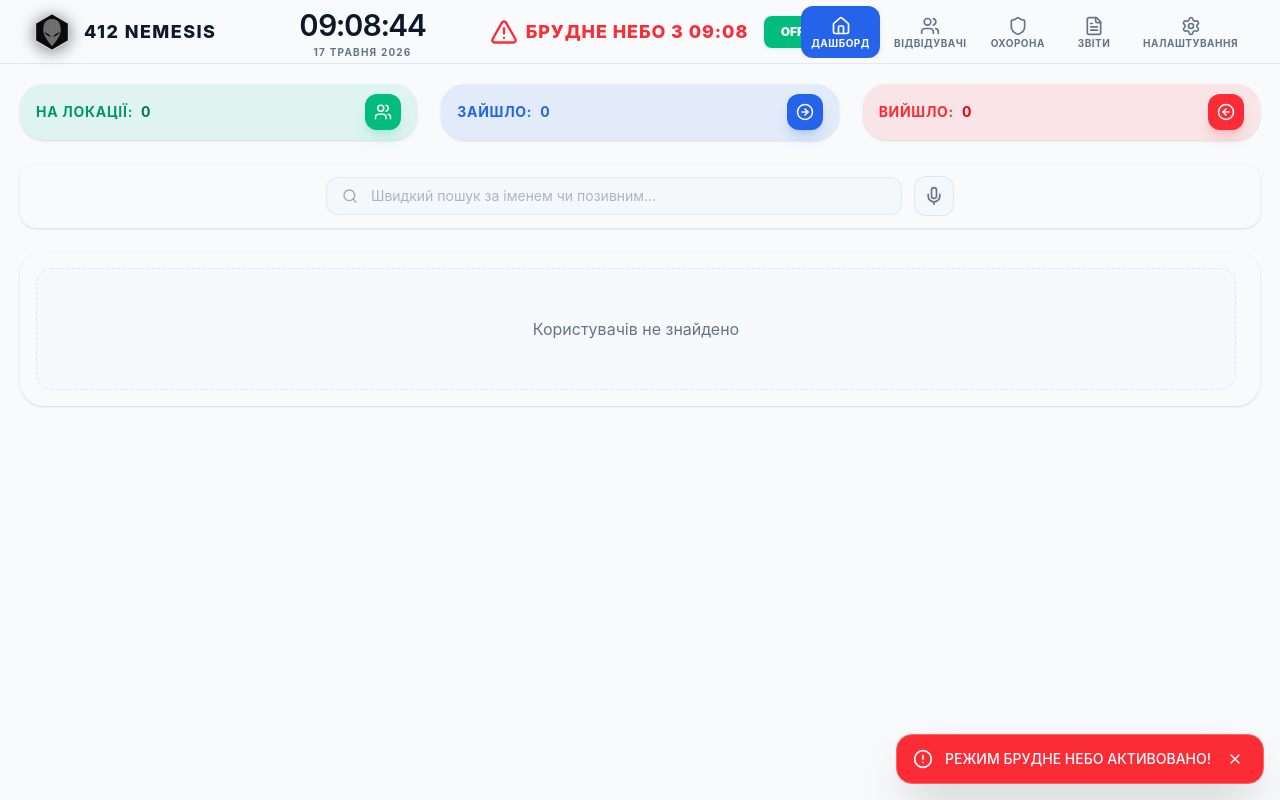
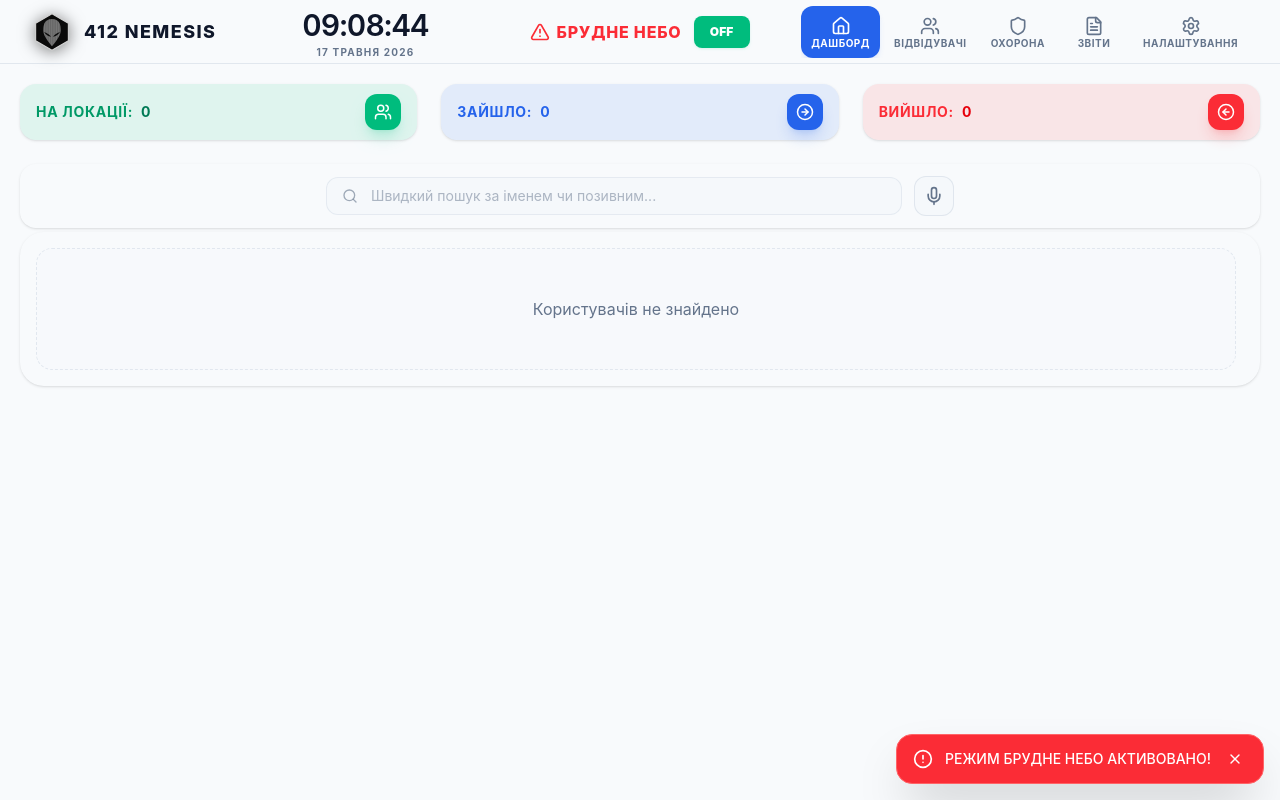
Before and after one commit to tonyresh/akacia, a React (Vite) app: page / in a window 1280 px wide. Both pictures are taken after a click on the button "ON". Built offline with nearby package versions, Linux system fonts and the light colour scheme.

Commit message:
style: update header layout and dashboard card radius
Refactor the header structure to improve alignment and update dashboard cards to use a consistent rounded-2xl border radius.

```diff
--- a/src/components/Layout.tsx
+++ b/src/components/Layout.tsx
@@ -33,12 +33,9 @@ export default function Layout() {
     <div className="flex flex-col h-screen bg-background overflow-hidden text-foreground">
       {/* Top Header */}
       <header className="hidden landscape:flex items-center justify-between px-3 sm:px-6 md:px-8 border-b border-border bg-card h-16 shrink-0 select-none no-print">
-        {/* Left: Logo */}
-        <div className="flex items-center shrink-0">
+        {/* Left Column: Logo and Clock centered between Logo and Dirty Sky */}
+        <div className="flex-1 flex items-center min-w-0">
           <Logo className="w-auto shrink-0" />
-        </div>
-
-        {/* Center-Left: Time & Date (Centered between Logo and Dirty Sky) */}
           <div className="flex-1 flex justify-center items-center px-2 min-w-0">
             <div className="flex flex-col items-center justify-center leading-none text-center">
               <span className="text-lg sm:text-2xl md:text-3xl font-semibold tabular-nums tracking-tight text-foreground">
@@ -49,9 +46,10 @@ export default function Layout() {
               </span>
             </div>
           </div>
+        </div>
 
-        {/* Center-Right: Dirty Sky Controls (Centered between Clock and Menu) */}
-        <div className="flex-1 flex justify-center items-center px-2 min-w-0">
+        {/* Center Column: Dirty Sky Controls (centered between Logo and Menu) */}
+        <div className="shrink-0 flex justify-center items-center px-4">
           {!activeDirtySky ? (
             <div className="flex items-center gap-2 select-none shrink-0">
               <span className="text-[10px] sm:text-xs font-bold tracking-wider uppercase text-muted-foreground">Брудне небо</span>
@@ -67,10 +65,10 @@ export default function Layout() {
               </button>
             </div>
           ) : (
-            <div className="flex items-center gap-3 sm:gap-4 select-none shrink-0 justify-center">
-              <div className="flex items-center gap-2 text-red-500 animate-pulse font-extrabold text-xs sm:text-sm md:text-base lg:text-lg uppercase tracking-wider">
-                <TriangleAlert className="w-5 h-5 sm:w-6 sm:h-6 md:w-7 md:h-7 shrink-0" />
-                <span>Брудне небо з {format(new Date(activeDirtySky.startTime), 'HH:mm')}</span>
+            <div className="flex items-center gap-2 sm:gap-3 select-none shrink-0 justify-center">
+              <div className="flex items-center gap-1.5 text-red-500 animate-pulse font-extrabold text-xs sm:text-sm md:text-base uppercase tracking-wider">
+                <TriangleAlert className="w-4 h-4 sm:w-5 sm:h-5 shrink-0" />
+                <span>Брудне небо</span>
               </div>
               <button
                 onClick={() => {
@@ -86,8 +84,8 @@ export default function Layout() {
           )}
         </div>
 
-        {/* Right: Nav Menu */}
-        <div className="flex items-center justify-end shrink-0">
+        {/* Right Column: Nav Menu */}
+        <div className="flex-1 flex items-center justify-end min-w-0">
           <nav className="flex items-center gap-0.5 sm:gap-1 overflow-x-auto hide-scrollbar">
             {navItems.map((item) => (
               <NavLink
--- a/src/pages/Dashboard.tsx
+++ b/src/pages/Dashboard.tsx
@@ -444,7 +444,7 @@ export default function Dashboard() {
       <div className="grid grid-cols-1 sm:grid-cols-3 gap-4 sm:gap-6">
         <div
           onClick={() => setModalType('on_location')}
-          className="bg-emerald-500/10 rounded-3xl py-2 sm:py-2.5 px-3 sm:px-4 flex items-center justify-between shadow-sm hover:shadow-md transition-all active:scale-95 cursor-pointer"
+          className="bg-emerald-500/10 rounded-2xl py-2 sm:py-2.5 px-3 sm:px-4 flex items-center justify-between shadow-sm hover:shadow-md transition-all active:scale-95 cursor-pointer"
         >
           <div className="flex items-center gap-2">
             <div className="text-xs sm:text-sm text-emerald-600 font-bold uppercase tracking-wider">На локації:</div>
@@ -457,20 +457,20 @@ export default function Dashboard() {
 
         <div
           onClick={() => setModalType('entered')}
-          className="bg-primary/10 rounded-3xl py-2 sm:py-2.5 px-3 sm:px-4 flex items-center justify-between shadow-sm hover:shadow-md transition-all active:scale-95 cursor-pointer"
+          className="bg-primary/10 rounded-2xl py-2 sm:py-2.5 px-3 sm:px-4 flex items-center justify-between shadow-sm hover:shadow-md transition-all active:scale-95 cursor-pointer"
         >
           <div className="flex items-center gap-2">
             <div className="text-xs sm:text-sm text-primary font-bold uppercase tracking-wider">Зайшло:</div>
             <div className="text-xs sm:text-sm font-bold text-primary">{enteredTodayCount}</div>
           </div>
           <div className="w-7 h-7 sm:w-9 sm:h-9 shrink-0 bg-primary rounded-xl flex items-center justify-center text-primary-foreground font-normal shadow-lg shadow-primary/20">
-             <ArrowRightCircle className="w-3.5 h-3.5 sm:w-4.5 sm:h-4.5" />
+              <ArrowRightCircle className="w-3.5 h-3.5 sm:w-4.5 sm:h-4.5" />
           </div>
         </div>
 
         <div
           onClick={() => setModalType('exited')}
-          className="bg-red-500/10 rounded-3xl py-2 sm:py-2.5 px-3 sm:px-4 flex items-center justify-between shadow-sm hover:shadow-md transition-all active:scale-95 cursor-pointer"
+          className="bg-red-500/10 rounded-2xl py-2 sm:py-2.5 px-3 sm:px-4 flex items-center justify-between shadow-sm hover:shadow-md transition-all active:scale-95 cursor-pointer"
         >
           <div className="flex items-center gap-2">
             <div className="text-xs sm:text-sm text-red-500 font-bold uppercase tracking-wider">Вийшло:</div>
@@ -482,7 +482,7 @@ export default function Dashboard() {
         </div>
       </div>
 
-      <div className="bg-card rounded-2xl p-2 sm:p-3 shadow-sm font-roboto font-normal flex items-center justify-center gap-1.5 sm:gap-3 w-full">
+      <div className="bg-card rounded-2xl p-2 sm:p-3 shadow-sm font-roboto font-normal flex items-center justify-center gap-1.5 sm:gap-3 w-full !mt-1 !mb-1">
         <div className="relative flex-1 max-w-xl">
           <Search className="absolute left-3 sm:left-4 top-1/2 -translate-y-1/2 w-3.5 h-3.5 sm:w-4 sm:h-4 text-muted-foreground/60" />
           <input
```
Lines whose indentation alone changed are shown as unchanged.
